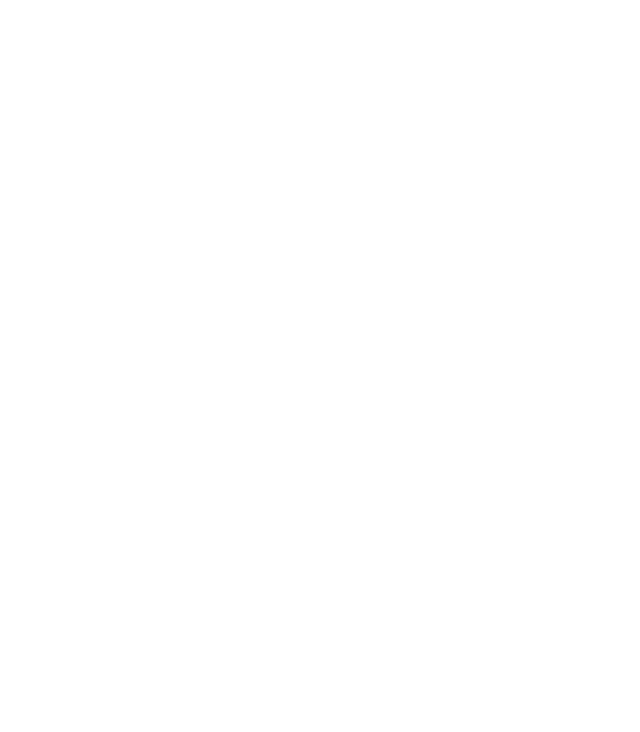
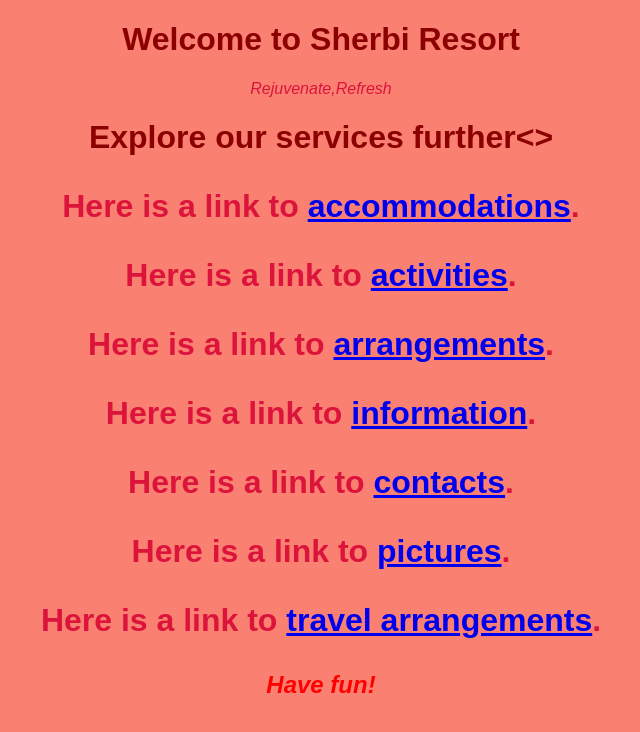
Before and after one commit to lilianwangechi/sherbiresort, a plain HTML site: page index.html in a window 1280 px wide. Shown: the whole page, without its empty margins (319-959 px from the left). Drawn offline with Linux system fonts and the light colour scheme.

Commit message:
Add css styles sheet for branching excercise

```diff
--- a/index.html
+++ b/index.html
@@ -1,9 +1,20 @@
 <!DOCTYPE html>
 <html>
   <head>
-    <title></title>
+    <link href="css/styles.css" rel="stylesheet" type="text/css">
+   <title>Sherbi Resort</title>
   </head>
   <body>
-
+    <h1>Welcome to Sherbi Resort</h1>
+    <p><em>Rejuvenate,Refresh</em></p>
+    <h1>Explore our services further<>
+    <p>Here is a link to <a href="accommodations.html">accommodations</a>.</p>
+    <p>Here is a link to <a href="activities.html">activities</a>.</p>
+    <p>Here is a link to <a href="arrangements.html">arrangements</a>.</p>
+    <p>Here is a link to <a href="information.html">information</a>.</p>
+    <p>Here is a link to <a href="contact.html">contacts</a>.</p>
+    <p>Here is a link to <a href="pictures.html">pictures</a>.</p>
+    <p>Here is a link to <a href="travelarrangements.html">travel arrangements</a>.</p>
+    <h2>Have fun!</h2>
   </body>
 </html>
```
